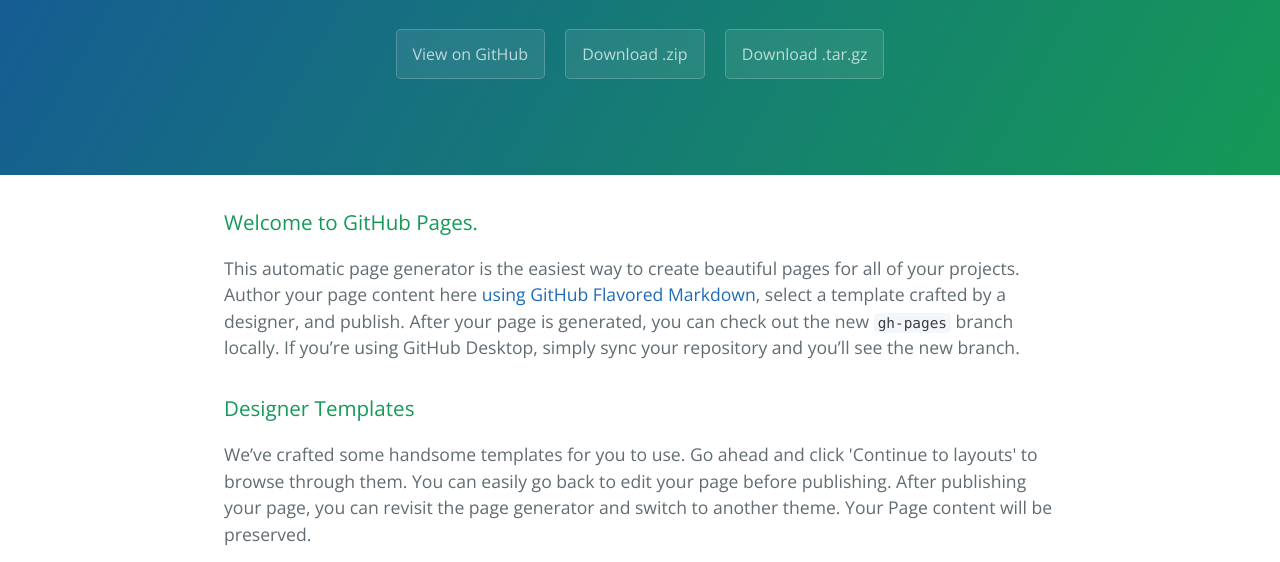
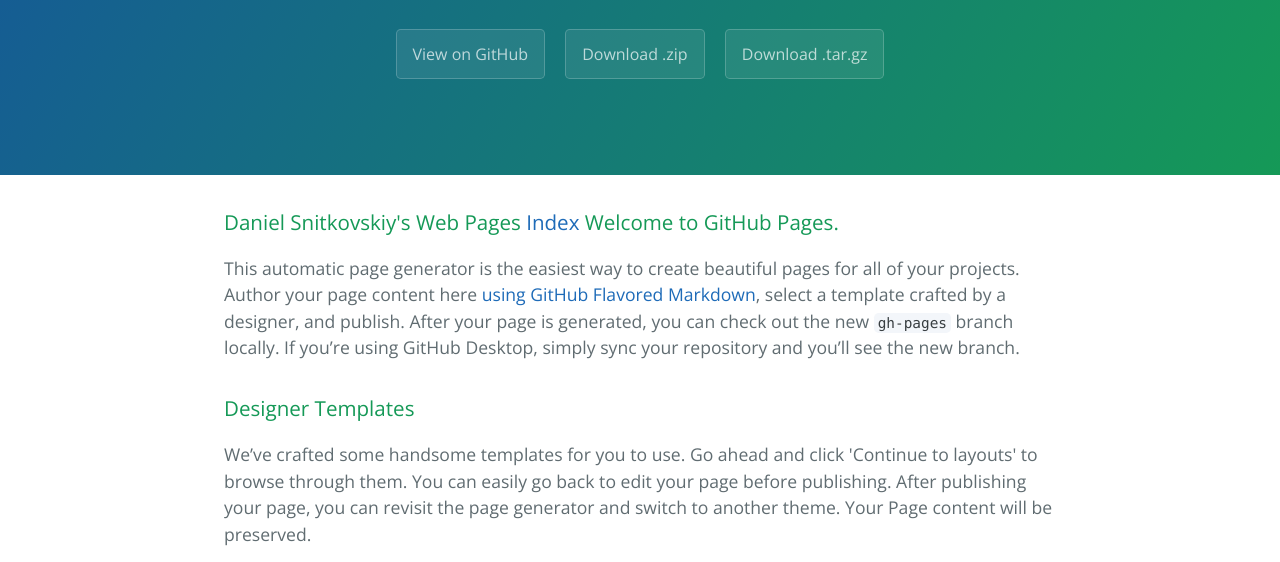
Before and after one commit to snitkdan/Hopkins-Web-Dev-Coursera, a plain HTML site: page index.html in a window 1280 px wide. Shown: the part 238-800 px from the top of the page. Drawn offline with nearby package versions, Linux system fonts and the light colour scheme.

```diff
--- a/index.html
+++ b/index.html
@@ -19,7 +19,8 @@
     </section>
 
     <section class="main-content">
-      <h3>
+      <h3>Daniel Snitkovskiy's Web Pages
+      <a href="site/index.html">Index</a>
 <a id="welcome-to-github-pages" class="anchor" href="#welcome-to-github-pages" aria-hidden="true"><span aria-hidden="true" class="octicon octicon-link"></span></a>Welcome to GitHub Pages.</h3>
 
 <p>This automatic page generator is the easiest way to create beautiful pages for all of your projects. Author your page content here <a href="https://guides.github.com/features/mastering-markdown/">using GitHub Flavored Markdown</a>, select a template crafted by a designer, and publish. After your page is generated, you can check out the new <code>gh-pages</code> branch locally. If you’re using GitHub Desktop, simply sync your repository and you’ll see the new branch.</p>
```
